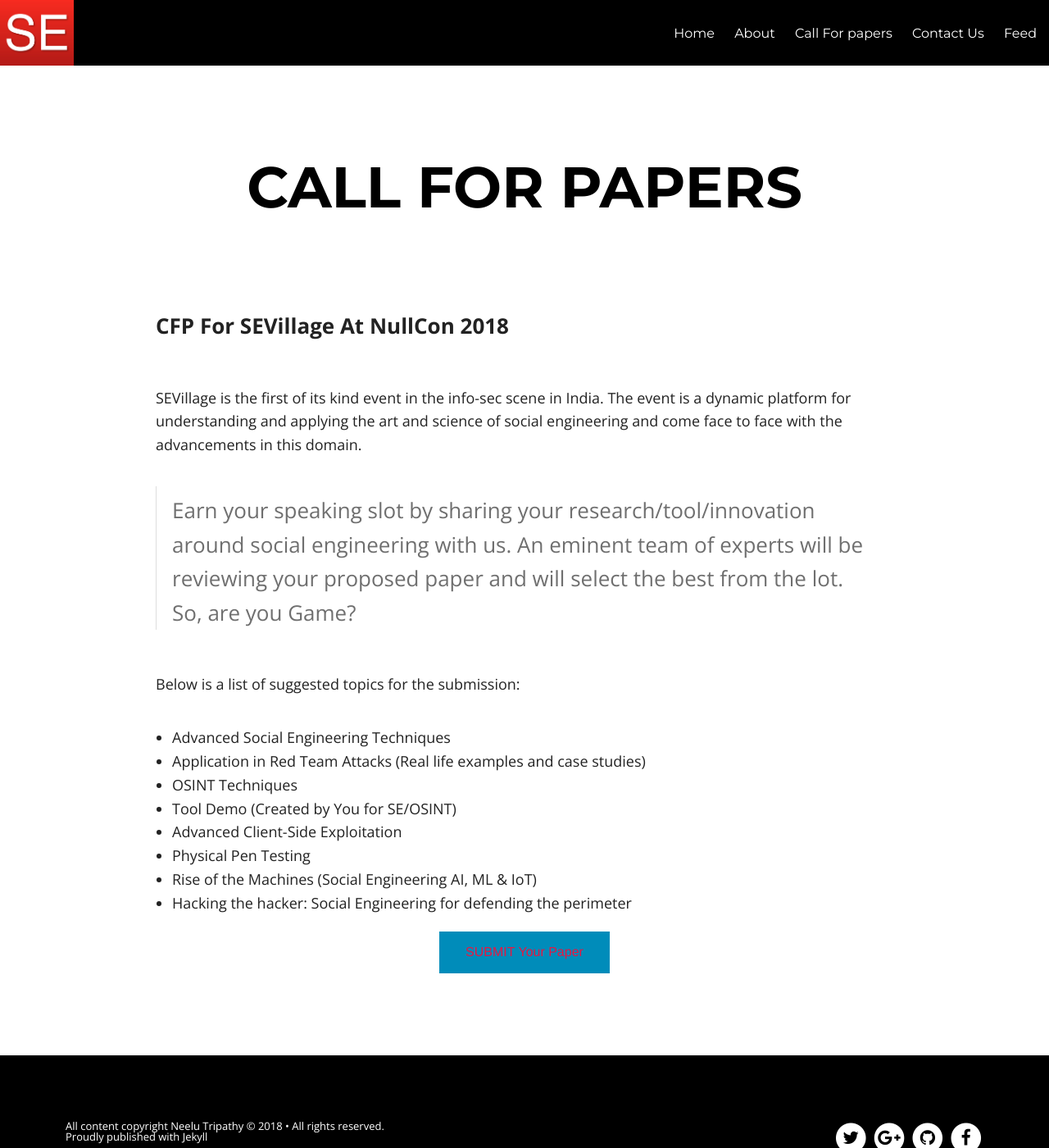
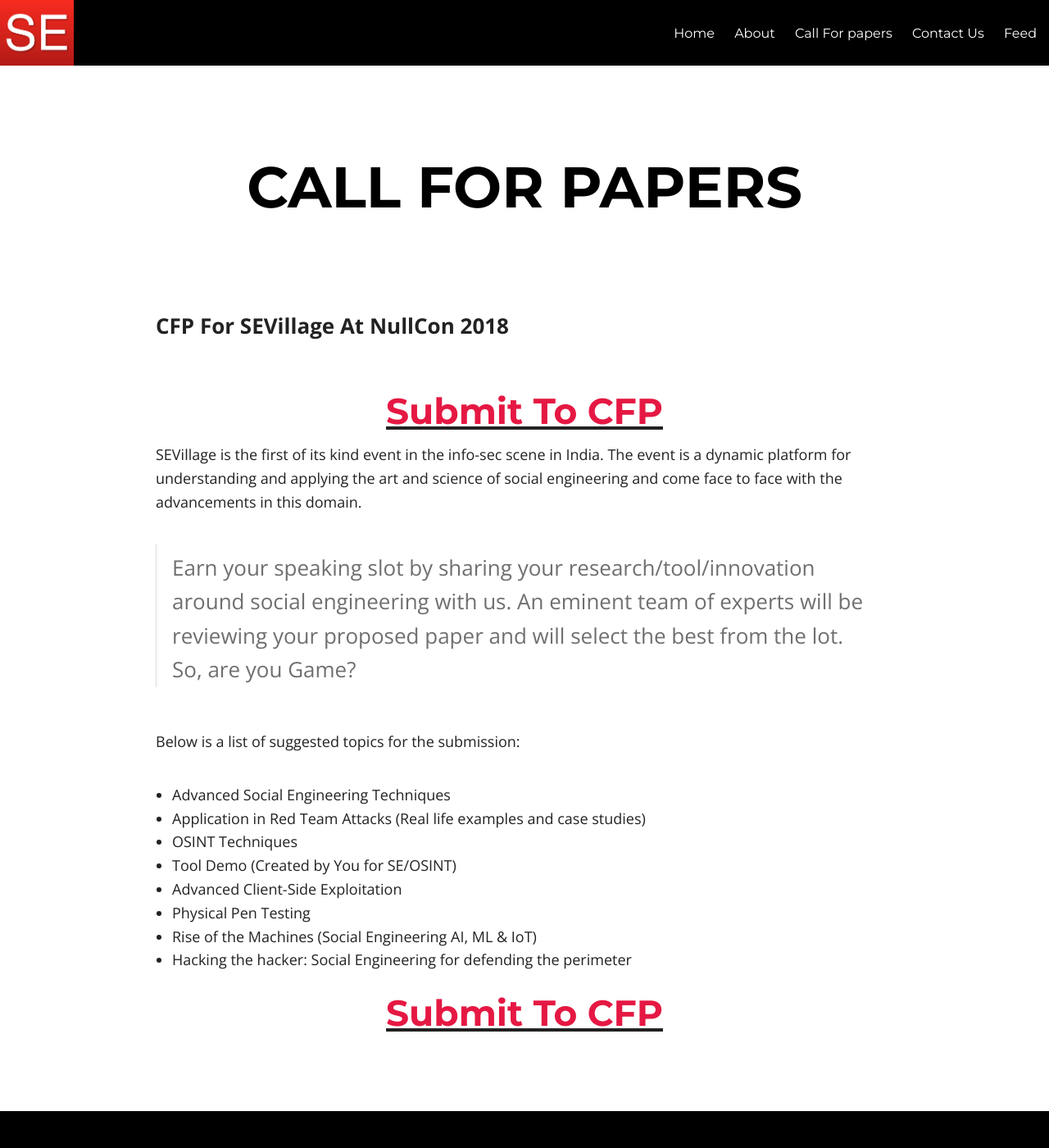
Before and after one commit to sevillage/sevillage, a Jekyll site: the page built from cfp.md, in a window 1280 px wide and 1400 px high. Shown: the whole window at 82% size. Built offline with Jekyll 4.4.1, drawn with Linux system fonts in a browser that asks for light colours; nearby versions of some CDN libraries.

Commit message:
minor changes

```diff
--- a/cfp.md
+++ b/cfp.md
@@ -6,6 +6,7 @@
 ---
 **CFP For SEVillage At NullCon 2018**
 
+<center><u><h1><a href='https://docs.google.com/forms/d/e/1FAIpQLSd-dMgdeOjJr4E1VfycPXZ8ClLbm9Yn0kmCbNW7hYO3a5L0cQ/viewform'>Submit To CFP</a></h1></u></center>
 
 SEVillage is the first of its kind event in the info-sec scene in India. The event is a dynamic platform for understanding and applying the art and science of social engineering and come face to face with the advancements in this domain.
 
@@ -21,4 +22,4 @@
 * Rise of the Machines (Social Engineering AI, ML &amp; IoT)
 * Hacking the hacker: Social Engineering for defending the perimeter
 
-<center><a href="https://docs.google.com/forms/d/e/1FAIpQLSd-dMgdeOjJr4E1VfycPXZ8ClLbm9Yn0kmCbNW7hYO3a5L0cQ/viewform" class="button">SUBMIT Your Paper</a></center>
+<center><u><h1><a href='https://docs.google.com/forms/d/e/1FAIpQLSd-dMgdeOjJr4E1VfycPXZ8ClLbm9Yn0kmCbNW7hYO3a5L0cQ/viewform'>Submit To CFP</a></h1></u></center>
```
Also changed, not shown: _posts/2018-01-18-cfp.md (+5 -1 lines).
